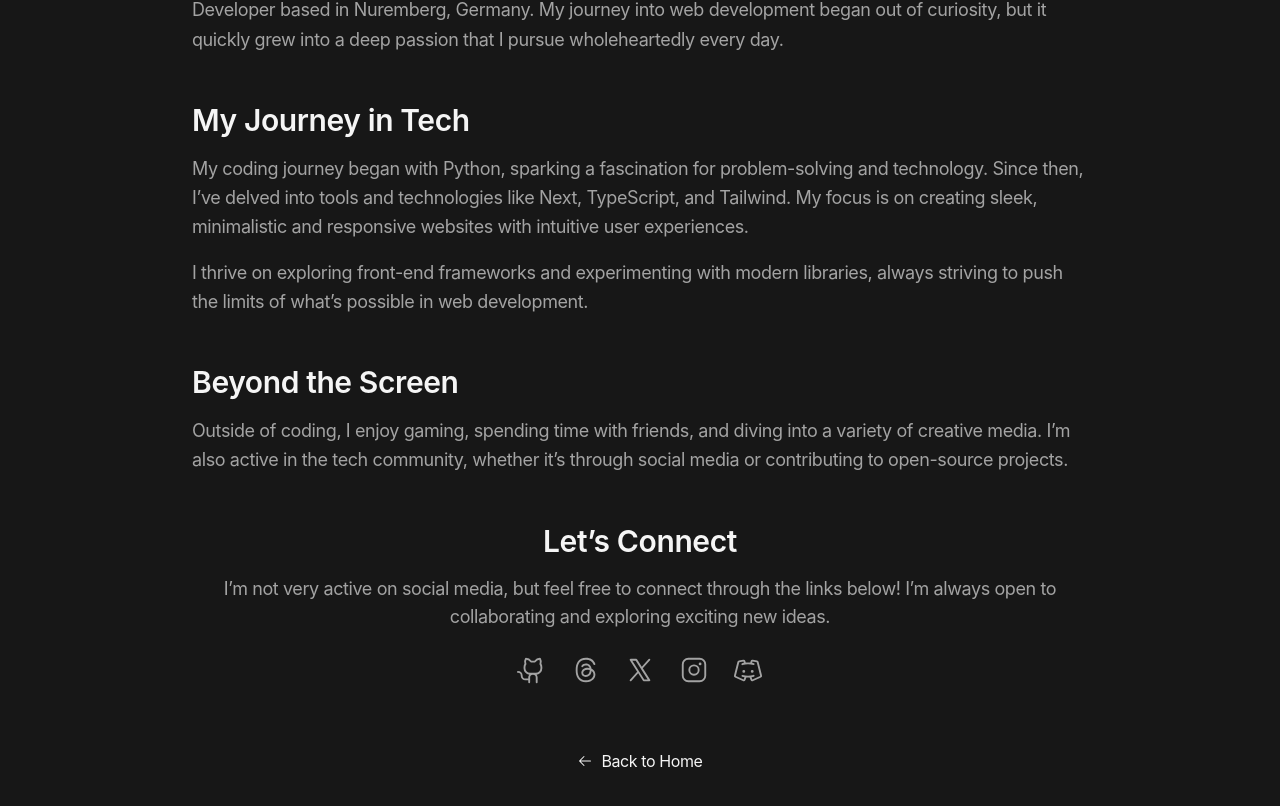
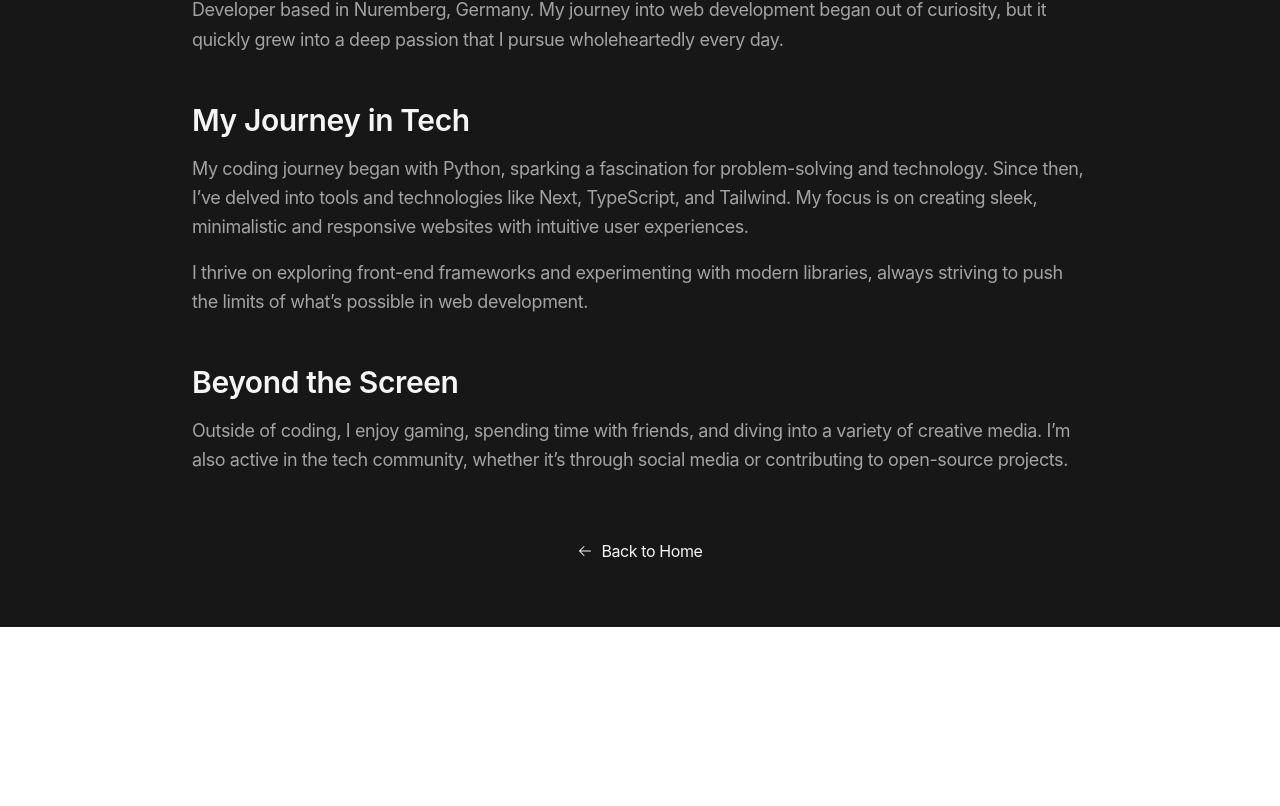
Before and after one commit to prodbyeagle/portfolio2, a React (Create React App) app: page /about in a window 1280 px wide. Shown: the part 298-1104 px from the top of the page. After the commit the page ends 925 px from the top, so only its background shows below. Built offline with nearby package versions, Linux system fonts and the light colour scheme; the HTML template or start-up script is replaced by a standard one.

Commit message:
removed lets connect section

```diff
--- a/src/pages/About.tsx
+++ b/src/pages/About.tsx
@@ -1,6 +1,6 @@
 import React from 'react';
 import { Link } from 'react-router-dom';
-import { GithubLogo, XLogo, InstagramLogo, DiscordLogo, ArrowLeft, ThreadsLogo } from '@phosphor-icons/react';
+import { ArrowLeft } from '@phosphor-icons/react';
 
 export const About: React.FC = () => {
    return (
@@ -39,30 +39,6 @@ export const About: React.FC = () => {
                      I’m also active in the tech community, whether it’s through social media or contributing to open-source projects.
                   </p>
                </section>
-
-               <section className="text-center">
-                  <h2 className="text-3xl font-semibold text-neutral-100">Let’s Connect</h2>
-                  <p className="text-lg text-neutral-400 mt-4">
-                     I’m not very active on social media, but feel free to connect through the links below! I’m always open to collaborating and exploring exciting new ideas.
-                  </p>
-                  <div className="flex justify-center space-x-6 mt-6">
-                     <a href="https://github.com/prodbyeagle" target="_blank" rel="noopener noreferrer">
-                        <GithubLogo className="text-3xl text-neutral-400 hover:text-white hover:scale-110 transition duration-300" />
-                     </a>
-                     <a href="https://threads.net/@prodbyeagle" target="_blank" rel="noopener noreferrer">
-                        <ThreadsLogo className="text-3xl text-neutral-400 hover:text-white hover:scale-110 transition duration-300" />
-                     </a>
-                     <a href="https://x.com/prodbyeagle" target="_blank" rel="noopener noreferrer">
-                        <XLogo className="text-3xl text-neutral-400 hover:text-white hover:scale-110 transition duration-300" />
-                     </a>
-                     <a href="https://instagram.com/prodbyeagle" target="_blank" rel="noopener noreferrer">
-                        <InstagramLogo className="text-3xl text-neutral-400 hover:text-white hover:scale-110 transition-all duration-300" />
-                     </a>
-                     <a href="https://discord.gg/V33nExqB68" target="_blank" rel="noopener noreferrer">
-                        <DiscordLogo className="text-3xl text-neutral-400 hover:text-white hover:scale-110 transition-all duration-300" />
-                     </a>
-                  </div>
-               </section>
             </div>
 
             <div className="mt-16 text-center">
```
